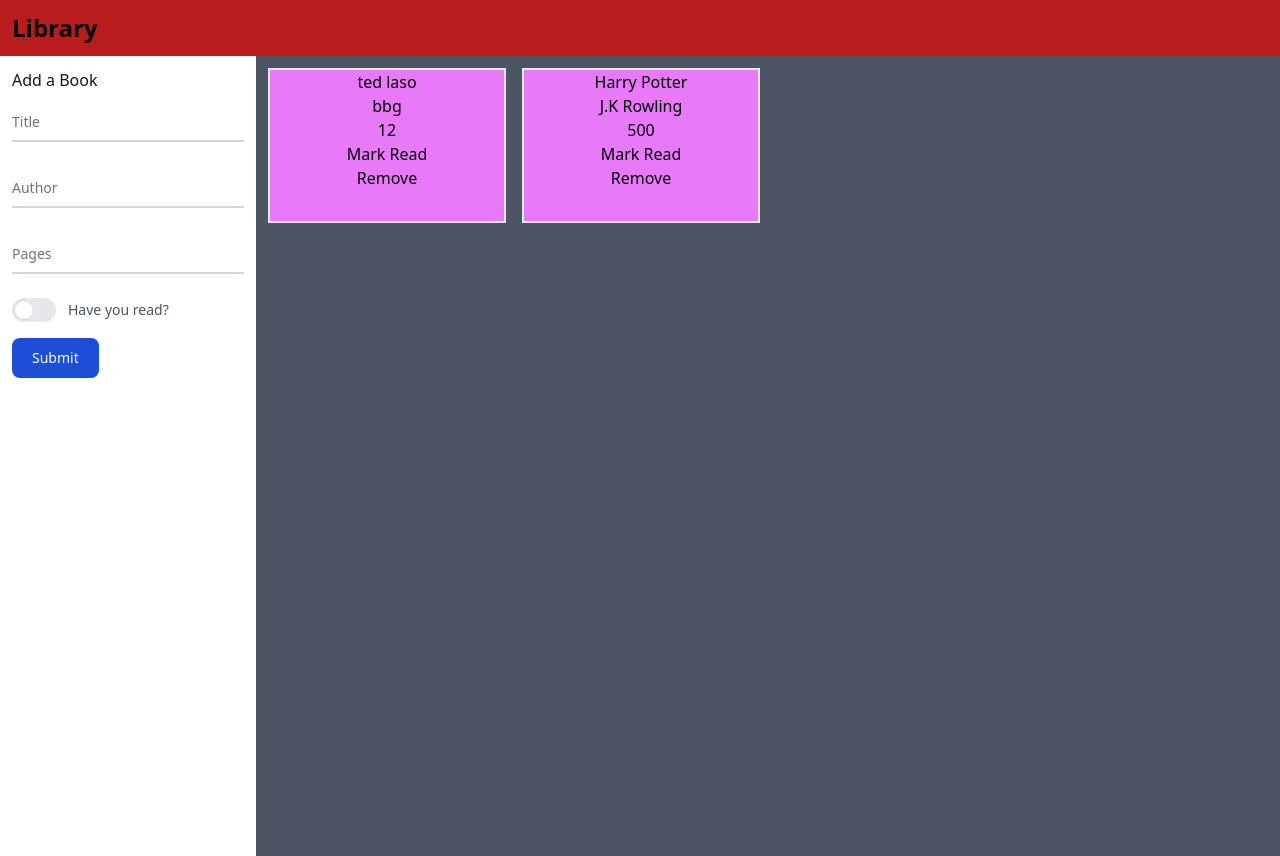
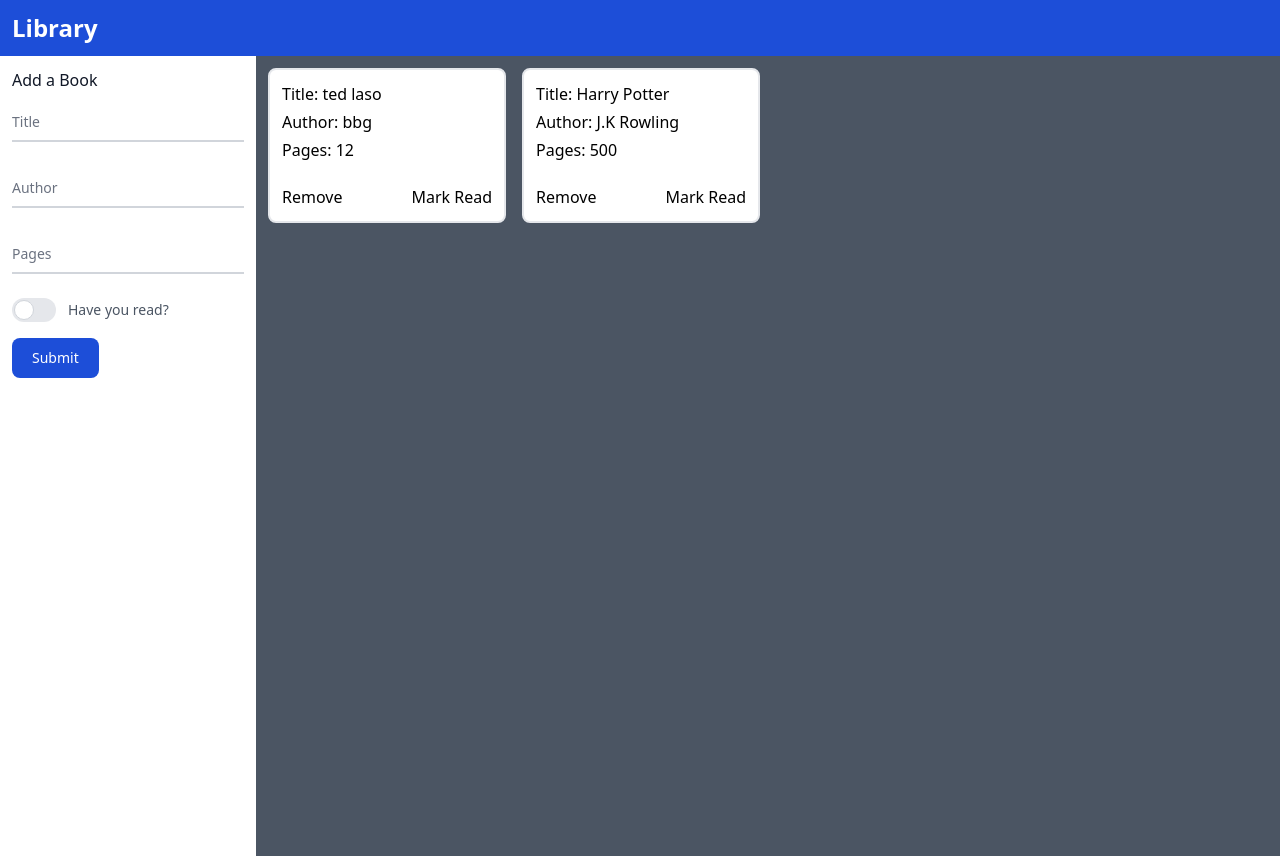
Before and after one commit to Source-Kod/Odin-Library, a website: page index.html in a window 1280 px wide. Drawn offline with Linux system fonts and the light colour scheme.

Commit message:
WIP book card css

```diff
--- a/index.html
+++ b/index.html
@@ -11,8 +11,8 @@
 
 <body>
   <!-- header -->
-  <div class="bg-red-700 p-3">
-    <h1 class="text-2xl font-bold">Library</h1>
+  <div class="bg-blue-700 p-3">
+    <h1 class="text-2xl font-bold text-white">Library</h1>
   </div>
   <div class="flex">
     <!-- left side bar -->
--- a/script.js
+++ b/script.js
@@ -33,21 +33,31 @@
     const pages = document.createElement('p');
     const readButton = document.createElement('button');
     const removeButton = document.createElement('button');
+    const buttonContainer = document.createElement('div');
+    const infoContainer = document.createElement('div');
 
-    card.appendChild(title);
-    card.appendChild(author);
-    card.appendChild(pages);
-    card.appendChild(readButton);
-    card.appendChild(removeButton);
+    buttonContainer.appendChild(removeButton);
+    buttonContainer.appendChild(readButton);
 
-    title.textContent = element.title;
-    author.textContent = element.author;
-    pages.textContent = element.pages;
+    infoContainer.appendChild(title);
+    infoContainer.appendChild(author);
+    infoContainer.appendChild(pages);
+
+    card.appendChild(infoContainer);
+    card.appendChild(buttonContainer);
+
+    title.textContent = `Title: ${element.title}`;
+    author.textContent = `Author: ${element.author}`;
+    pages.textContent = `Pages: ${element.pages}`;
     readButton.textContent = 'Mark Read';
     removeButton.textContent = 'Remove';
 
     cardContainer.appendChild(card);
-    card.classList = 'flex flex-col items-center bg-fuchsia-400 border-2 h-1/5';
+
+    // add css
+    infoContainer.classList = 'flex flex-col gap-1';
+    buttonContainer.classList = 'flex justify-between';
+    card.classList = 'flex flex-col justify-between bg-white border-2 h-1/5 p-3 rounded-lg';
   });
 }
 
```
Also changed, not shown: css/style.css.
